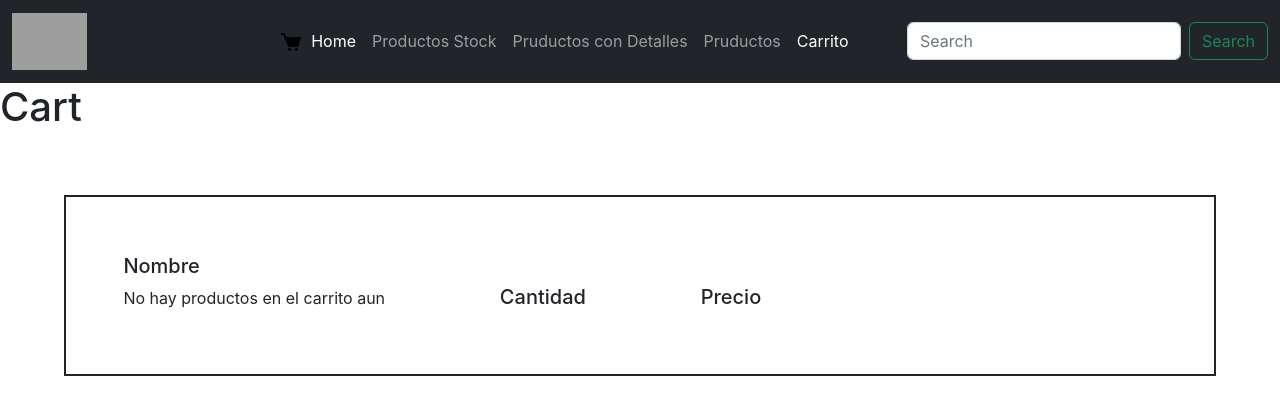
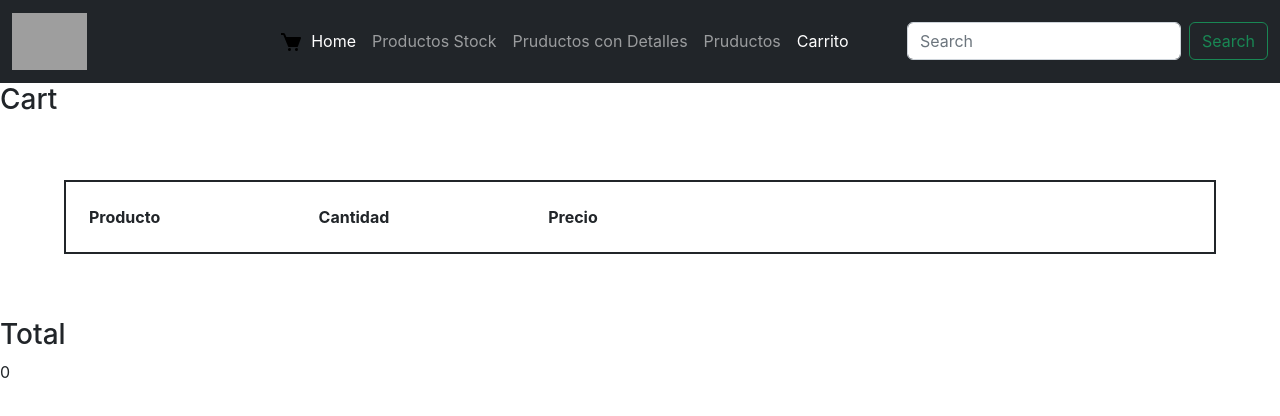
Before and after one commit to JereQ8/Proyecto-React-con-CoderHouse, a React (Create React App) app: page /cart in a window 1280 px wide. Shown: the top 416 px of the page. Built offline with nearby package versions, Linux system fonts and the light colour scheme; grey boxes are pictures that could not be loaded.

Commit message:
contexto-carrito

```diff
--- a/src/App.css
+++ b/src/App.css
@@ -15,3 +15,13 @@
 .sumadorProductos{
   display: flex;
 }
+
+.productoEnCarrito{
+  display: inline-block;
+  width: 20%;
+  padding: 2%
+}
+
+#text{
+  display: none;
+}
--- a/src/componentes/Cart.jsx
+++ b/src/componentes/Cart.jsx
@@ -1,49 +1,76 @@
 import React from 'react'
-import { useContext } from 'react'
+import { useEffect } from 'react'
+import { useContext, useState } from 'react'
 import CartContext from '../context/CartContext'
 
 
-const fragment= document.createDocumentFragment()
 
 
 function Cart() {
 
-  const { productosComprados } = useContext(CartContext)
+  useEffect(()=>{
+    pintarValorTotal()
+  })
+
+  const { productosComprados, setProductosComprados } = useContext(CartContext)
+  const [valorTotal, setValorTotal]= useState(0)
+  // Cada vez que el array "productosComprados" cambie se pinta de nuevo el carrito
+
+
+  const eliminarProductoDelCarrito= (e)=>{
+    //Eliminar del array, para eso debo ejecutar "setProductosComprados", no debo cambiarlo como si fuese un array, porque es un estado enrealidad
+    // Splice modifica el array original, primer parametro es el index del elemento a eliminar, y segundo parametro es la cant. de elementos a eliminar
+    let idProductoAEliminar= e.nativeEvent.path[2].id;
+    let objetoAEliminar= productosComprados.find(elemento=> elemento.id===idProductoAEliminar);
+    let indiceDeObjetoAEliminar= productosComprados.indexOf(objetoAEliminar);
+    let arrayCopiaDeProductosComprados= [...productosComprados];
+    arrayCopiaDeProductosComprados.splice(indiceDeObjetoAEliminar, 1)
+    setProductosComprados(arrayCopiaDeProductosComprados);
+
+    pintarValorTotal()
+  }
+
+  const pintarValorTotal=()=>{
+    let acumulador= 0;
+    for(let i=0; i<productosComprados.length;i++){
+      acumulador= acumulador + productosComprados[i].precio
+    }
+
+    setValorTotal(acumulador)
+  }
+
+
+
+
+
 
   return (
     <div>
-      <h1> Cart </h1>
-      <div style={{border:"2px solid", margin:"5%"}}>
-        <div style={{ display: "inline-block", margin: "5%" }}>
-          <h5>Nombre</h5>
-          <div id='nombre'> {productosComprados.length === 0
-            ? "No hay productos en el carrito aun"
-            : productosComprados.map((producto, index) => {
-              return <div key={index}> <p> {producto.nombre} </p> <br /> </div>
+      <h3>Cart</h3>
+      <div style={{ border: "2px solid", margin: "5%" }}>
+
+        <div style={{ display: "inline-block", width: "20%", padding: "2%" }}> <b>Producto</b> </div>
+        <div style={{ display: "inline-block", width: "20%", padding: "2%" }}> <b>Cantidad</b> </div>
+        <div style={{ display: "inline-block", width: "20%", padding: "2%" }}> <b>Precio</b> </div>
+
+        <div id='productos'>
+          {
+            productosComprados.map((producto, index) => {
+              return <div id={producto.id} key={index}>
+                        <p className="productoEnCarrito">{producto.nombre}</p>
+                        <p className="productoEnCarrito"> {producto.cantidad} <button onClick={eliminarProductoDelCarrito}> Eliminar item </button> </p>
+                        <p className="productoEnCarrito">{producto.precio}</p>
+                     </div>
+
             })
-          } </div>
+          }
         </div>
+      </div>
+      <div>
 
-        <div style={{ display: "inline-block", margin: "5%" }}>
-          <h5>Cantidad</h5>
-          <div id='cantidad'> {productosComprados.length === 0
-            ? ""
-            : productosComprados.map((producto, index) => {
-              return <div key={index}> <p> {producto.cantidad} </p> <br /> </div>
-            })
-          } </div>
-        </div>
-
-        <div style={{ display: "inline-block", margin: "5%" }}>
-          <h5> Precio </h5>
-          <div id='precio'>
-            {productosComprados.length === 0
-              ? ""
-              : productosComprados.map((producto, index) => {
-                return <div key={index}> <p> {producto.precio} </p> <br /> </div>
-              })
-            } </div>
-        </div>
+        <h3>Total</h3>
+        <p> {valorTotal}
+        </p>
       </div>
     </div>
   )
@@ -53,7 +80,14 @@ export default Cart
 
 
 
-// const p= document.createElement("p");
-//                 const br= document.createElement("br")
-//                 p.textContent=producto.precio;
-//                 fragment.appendChild(p, br)
+/* <h1> Cart </h1>
+ */
+
+// productosComprados.map((producto, index) => {
+            //   return <div id={producto.id} key={index}>
+            //     <p style={{ display: "inline-block", width: "20%", padding: "2%" }}>{producto.nombre}</p>
+            //     <p style={{ display: "inline-block", width: "20%", padding: "2%" }}> {producto.cantidad} <button onClick={eliminarDelCarrito}>Eliminar item</button> </p>
+            //     <p style={{ display: "inline-block", width: "20%", padding: "2%" }}>{producto.precio}</p>
+            //   </div>
+
+            // })
--- a/src/componentes/ItemDetail.jsx
+++ b/src/componentes/ItemDetail.jsx
@@ -17,10 +17,15 @@ export function botonLlevarAlCart(){
   )
 }
 
-function ItemDetail({ nombre, colores, precio, cuotas, stock }) {
+function ItemDetail({ nombre, colores, precio, cuotas, stock, id }) {
 
   const [comprar, setComprar]= useState(false);
-  const {productosComprados, agregarProductoAlCarrito}= useContext(CartContext);
+  const {productosComprados,setProductosComprados, sumarPrecios}= useContext(CartContext);
+
+  function agregarProductoAlCarrito(producto){
+    let productoAgregado=[...productosComprados, producto];
+    setProductosComprados(productoAgregado);
+  };
 
   const sumarAlCarrito= (e)=>{
 
@@ -31,7 +36,8 @@ function ItemDetail({ nombre, colores, precio, cuotas, stock }) {
       const productoComprado= {
         nombre: e.nativeEvent.path[2].querySelector("h4").textContent,
         cantidad: parseInt(e.nativeEvent.path[2].querySelector("div").querySelector("div").querySelector("div").textContent),
-        precio: parseInt(e.nativeEvent.path[2].querySelectorAll("p")[1].textContent)*parseInt(e.nativeEvent.path[2].querySelector("div").querySelector("div").querySelector("div").textContent)
+        precio: parseInt(e.nativeEvent.path[2].querySelectorAll("p")[1].textContent)*parseInt(e.nativeEvent.path[2].querySelector("div").querySelector("div").querySelector("div").textContent),
+        id: e.nativeEvent.path[2].id,
       }
 
       setComprar(true)
@@ -46,13 +52,13 @@ function ItemDetail({ nombre, colores, precio, cuotas, stock }) {
 
   }
   return (
-    <div className='item-detail' >
+    <div className='item-detail' id={id}>
       <h4>{nombre}</h4>
       <p>{colores}</p>
       <p>{precio}</p>
       <p>{cuotas}</p>
       { comprar
-      ? <Link to="/cart">Terminar compra</Link>
+      ? <Link to="/cart" onClick={sumarPrecios}>Terminar compra</Link>
       : <ItemCount nombreProducto={nombre} stockProducto={stock} sumarAlCarrito={sumarAlCarrito}/>
       }
       <div>
--- a/src/componentes/ItemDetailContainer.jsx
+++ b/src/componentes/ItemDetailContainer.jsx
@@ -21,7 +21,7 @@ function ItemDetailContainer() {
                         color:"Blanca o Gris",
                         cuotas:"Hasta 12 cuotas sin interes",
                         stock:4,
-                        id:0
+                        id:"p0"
                     },
                     {
                         producto:"Microondas",
@@ -29,7 +29,7 @@ function ItemDetailContainer() {
                         color:"Blanco o Gris",
                         cuotas:"Hasta 12 cuotas sin interes",
                         stock:6,
-                        id:1
+                        id:"p1"
                     },
                     {
                         producto:"Iphone 12",
@@ -37,7 +37,7 @@ function ItemDetailContainer() {
                         color:"Blanco, Gris, Gris oscuro, Negro y Dorado",
                         stock:2,
                         cuotas:"Hasta 6 cuotas sin interes",
-                        id:2
+                        id:"p2"
                     },
                     {
                         producto:"Notebook",
@@ -45,7 +45,7 @@ function ItemDetailContainer() {
                         color:"Blanca, Plateada o Negra",
                         cuotas:"Hasta 12 cuotas sin interes",
                         stock:5,
-                        id:3
+                        id:"p3"
                     },
                     {
                         producto:"Bicicleta",
@@ -53,7 +53,7 @@ function ItemDetailContainer() {
                         color:"Roja, amarilla, azul, verde",
                         cuotas:"Hasta 6 cuotas sin interes",
                         stock:3,
-                        id:4
+                        id:"p4"
                     }
                 ])
             },1000)
@@ -70,7 +70,7 @@ function ItemDetailContainer() {
     return (
         <div className='cont-item-detail'>
             { contenido ? data.map((producto)=>{
-                return <ItemDetail nombre={producto.producto} colores={producto.color} cuotas={producto.cuotas} precio={producto.precio} stock={producto.stock} key={producto.id}/>
+                return <ItemDetail nombre={producto.producto} colores={producto.color} cuotas={producto.cuotas} precio={producto.precio} stock={producto.stock} key={producto.id} id={producto.id} />
             }) : "Cargando..."}
         </div>
     )
--- a/src/context/CartContext.jsx
+++ b/src/context/CartContext.jsx
@@ -1,38 +1,15 @@
 import { createContext, useState } from "react";
 
 const CartContext= createContext();
+
 
 const ContextProvider= ({ children })=>{
 
     // VARIABLES, ESTADOS, CONSTANTES QUE QUIERO QUE SEAN GLOBALES
     const [productosComprados, setProductosComprados]= useState([]);
-    const [comprar, setComprar]= useState(false);
 
-    function agregarProductoAlCarrito(producto){
-      let productoAgregado=[...productosComprados, producto];
-      setProductosComprados(productoAgregado);
-    };
-
-    const sumarAlCarrito= (e)=>{
-
-      if(e.nativeEvent.path[2].querySelector("div").querySelector("div").querySelector("div").textContent== 0){
-        alert("Para comprar debe marcar la cantidad de productos que desea")
-      }
-      else{
-        const productoComprado= {
-          nombre: e.nativeEvent.path[2].querySelector("h4").textContent,
-          cantidad: parseInt(e.nativeEvent.path[2].querySelector("div").querySelector("div").querySelector("div").textContent),
-          precio: parseInt(e.nativeEvent.path[2].querySelectorAll("p")[1].textContent)*parseInt(e.nativeEvent.path[2].querySelector("div").querySelector("div").querySelector("div").textContent)
-        }
-
-        setComprar(true)
-        e.nativeEvent.path[1].innerHTML="";
-        agregarProductoAlCarrito(productoComprado);
-        console.log(productosComprados)
-         }
-    }
     // DATA A EXPORTAR
-    const data={productosComprados, agregarProductoAlCarrito, sumarAlCarrito}
+    const data={productosComprados, setProductosComprados}
 
     return(<CartContext.Provider value={data} > {children} </CartContext.Provider>)
 }
```
